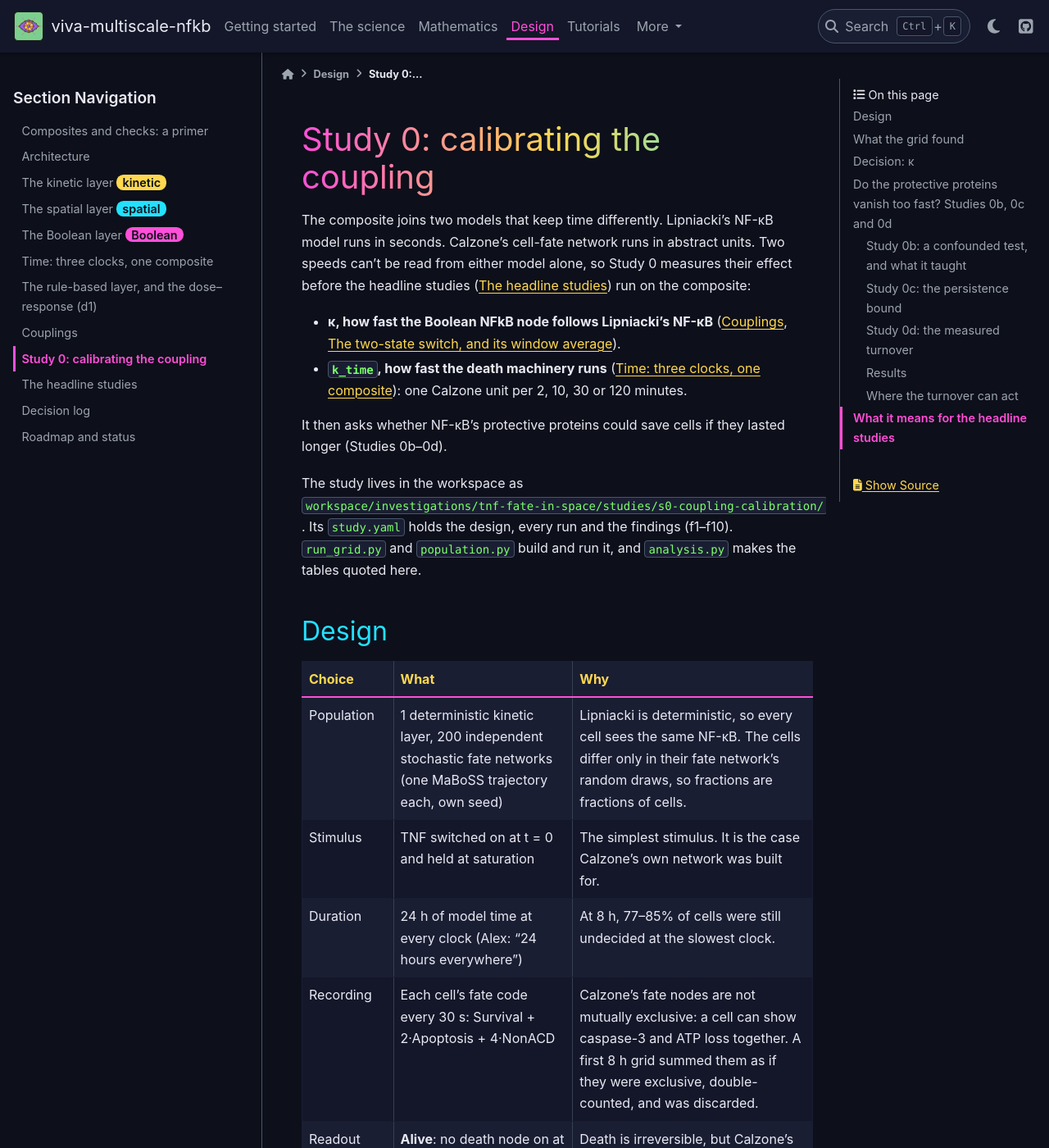
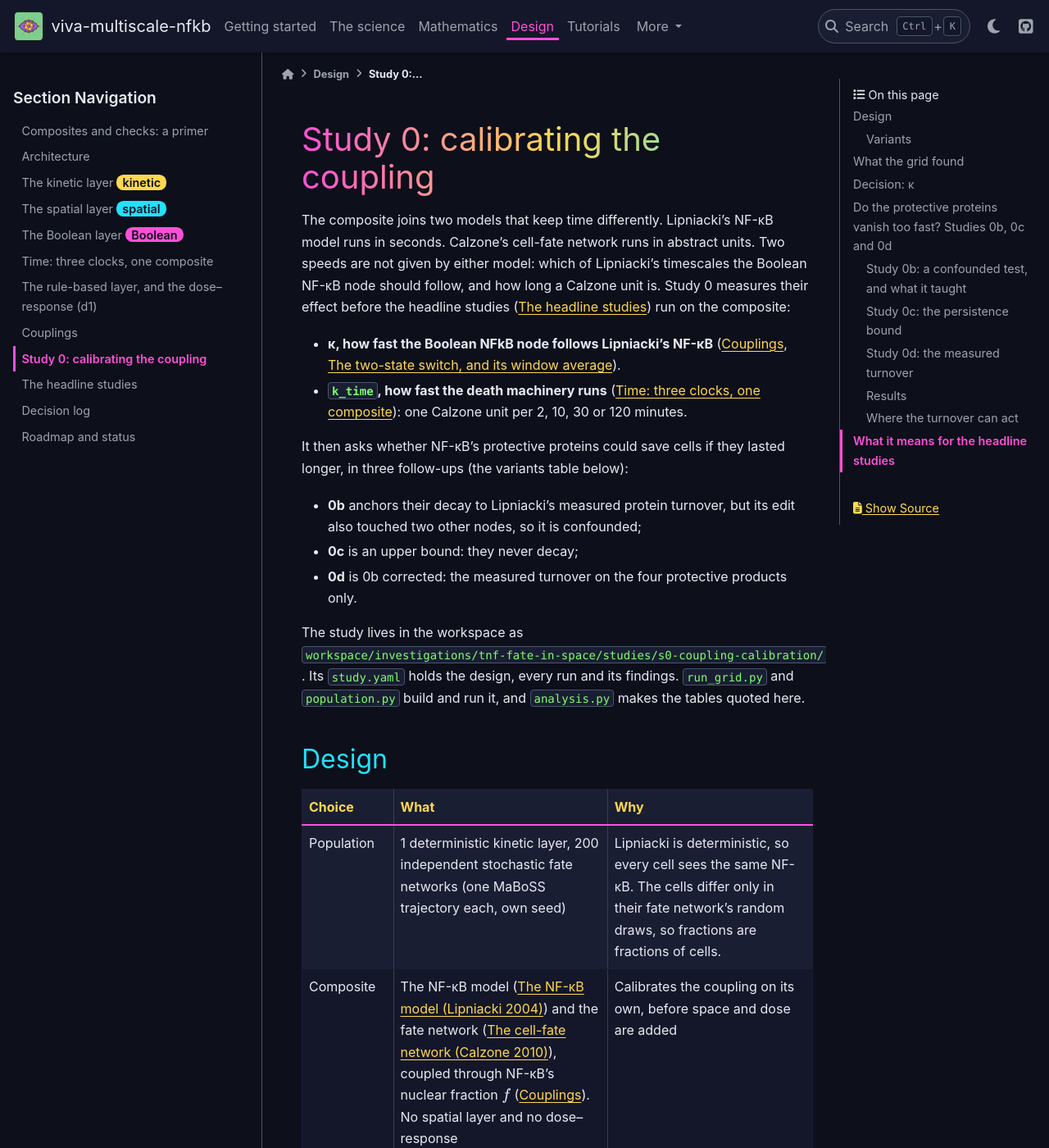
Before and after one commit to vivarium-collective/viva-multiscale-nfkb, a Sphinx documentation site: the page built from documentation/design/calibration.md, in a window 1280 px wide and 1400 px high. Shown: the whole window at 82% size. Built offline with Sphinx 7.4.7 and the PyData theme 0.15.4, drawn with Linux system fonts in a browser that asks for light colours; some of the changed text lies outside the part shown.

Commit message:
docs(calibration): Study 0 readable without the study files
- 0b, 0c and 0d are defined in one sentence each at the top; the finding ids are gone.
- The design table now says what was run:
  - the composite's layers (kinetic and fate only);
  - how TNF is held at saturation (TNF_R = 1; the TNF node on, with zero rates);
  - the grid: three kappa candidates and why, four clocks with k_time = 1/(60 x minutes),
    200 cells with seeds 1-200;
  - coupling every 30 s, one sampled state per cell.
- A variants table gives each edit, the nodes it touches and the question it asks:
  the gate removals, 0b, 0c, 0d and absorbing death.
- r_deg is named as Lipniacki's c5 (A20_degradation). A20 standing in for cFLIP, BCL2,
  XIAP and cIAP is stated as an assumption.
- The arithmetic is shown (r_tx/k_time = 0.039 = about 1/25; k_time = 1/7200). The
  "Calzone alone" row is flagged as a different readout.
- The opening says which speeds the models leave open.

sphinx-build -W passes. Docs plan step 5.

Co-Authored-By: Claude Opus 5.5 <noreply@anthropic.com>

```diff
--- a/documentation/design/calibration.md
+++ b/documentation/design/calibration.md
@@ -1,17 +1,23 @@
 # Study 0: calibrating the coupling
 
 The composite joins two models that keep time differently. Lipniacki's NF-κB model runs in seconds. Calzone's
-cell-fate network runs in abstract units. Two speeds can't be read from either model alone, so Study 0 measures their
-effect before the headline studies ({doc}`studies`) run on the composite:
+cell-fate network runs in abstract units. Two speeds are not given by either model: which of Lipniacki's timescales the
+Boolean NF-κB node should follow, and how long a Calzone unit is. Study 0 measures their effect before the headline
+studies ({doc}`studies`) run on the composite:
 
 - **κ, how fast the Boolean NFkB node follows Lipniacki's NF-κB** ({doc}`coupling`, {doc}`../math/switch`).
 - **`k_time`, how fast the death machinery runs** ({doc}`time`): one Calzone unit per 2, 10, 30 or 120 minutes.
 
-It then asks whether NF-κB's protective proteins could save cells if they lasted longer (Studies 0b–0d).
+It then asks whether NF-κB's protective proteins could save cells if they lasted longer, in three follow-ups (the
+variants table below):
+- **0b** anchors their decay to Lipniacki's measured protein turnover, but its edit also touched two other nodes, so
+  it is confounded;
+- **0c** is an upper bound: they never decay;
+- **0d** is 0b corrected: the measured turnover on the four protective products only.
 
 The study lives in the workspace as
 `workspace/investigations/tnf-fate-in-space/studies/s0-coupling-calibration/`. Its `study.yaml` holds the design,
-every run and the findings (f1–f10). `run_grid.py` and `population.py` build and run it, and `analysis.py` makes the
+every run and its findings. `run_grid.py` and `population.py` build and run it, and `analysis.py` makes the
 tables quoted here.
 
 ## Design
@@ -19,12 +25,29 @@ tables quoted here.
 | Choice | What | Why |
 |---|---|---|
 | Population | 1 deterministic kinetic layer, 200 independent stochastic fate networks (one MaBoSS trajectory each, own seed) | Lipniacki is deterministic, so every cell sees the same NF-κB. The cells differ only in their fate network's random draws, so fractions are fractions of cells. |
-| Stimulus | TNF switched on at t = 0 and held at saturation | The simplest stimulus. It is the case Calzone's own network was built for. |
+| Composite | The NF-κB model ({doc}`../science/lipniacki-model`) and the fate network ({doc}`../science/calzone-network`), coupled through NF-κB's nuclear fraction $f$ ({doc}`coupling`). No spatial layer and no dose–response | Calibrates the coupling on its own, before space and dose are added |
+| Stimulus | TNF at saturation from t = 0 and held: the NF-κB model's `TNF_R` = 1 from its rest state, and the fate network's TNF node on from the start with rates `u_TNF` = `d_TNF` = 0, so it stays on | The simplest stimulus. It is the case Calzone's own network was built for. |
+| Grid | κ × clock: κ ∈ {Calzone's own flicker, κ = `k_time`; $\ln 2/337$ s, Lipniacki's NF-κB half-rise; $\ln 2/2107$ s, Lipniacki's NF-κB → protein delay}, and 2, 10, 30 or 120 min per Calzone unit (`k_time` = 1/(60 × minutes) per second). 12 points, 200 cells each, cell seeds 1–200 | Brackets κ between the fastest and slowest NF-κB timescale in Lipniacki's model, and the clock across two orders of magnitude |
+| Coupling | Every 30 s. Each cell's fate network is one `MaBoSSProcess` with one trajectory per interval, so it records one sampled on/off state per node every 30 s ({doc}`../math/maboss`) | Each cell is a single history, as a real cell is |
 | Duration | 24 h of model time at every clock (Alex: "24 hours everywhere") | At 8 h, 77–85% of cells were still undecided at the slowest clock. |
 | Recording | Each cell's fate code every 30 s: Survival + 2·Apoptosis + 4·NonACD | Calzone's fate nodes are not mutually exclusive: a cell can show caspase-3 and ATP loss together. A first 8 h grid summed them as if they were exclusive, double-counted, and was discarded. |
 | Readout | **Alive**: no death node on at any tick in 24 h. **Durable survival**: alive with Survival on at 24 h. End state and first fate alongside | Death is irreversible, but Calzone's death nodes are not absorbing: Apoptosis follows CASP3 and NonACD follows ATP loss, and both switch off when their logic fails. Read by end state, up to 27% of a run's cells (with Calzone's gates removed) looked alive after they had died. |
 | Seeds | Every variant reuses the grid's 200 seeds | Differences between runs then come from the change, not from new random draws. Variants are compared with the grid **cell by cell** (exact McNemar test), which an adversarial review showed is needed. Comparing two fractions as if independent hid a consistent shift. |
 | Environment | The workspace's pinned `compose/` environment, through compose-api's own runner; the workbench only records the runs (Alex: "Pinned env; workbench records") | The results are what compose-api would produce in production. |
+
+### Variants
+
+Each variant changes the fate network in one named way (`population.py`, `EDITS`), runs at κ = Lipniacki's NF-κB speed
+on the grid's seeds, and is compared with the grid cell by cell.
+
+| Variant | Nodes edited | Edit | Question |
+|---|---|---|---|
+| Gate removal: RIP1 | RIP1 | logic drops `NOT CASP8` | what if caspase-8 could not cleave RIP1 and close the survival route? |
+| Gate removal: both | RIP1, cIAP | also: SMAC no longer removes cIAP | what if neither gate existed? |
+| 0b (confounded) | cFLIP, BCL2, mXIAP, mcIAP, **mROS, Survival** | switch-off at $r_\text{deg}$ instead of one Calzone unit | do the protective proteins vanish too fast? (mROS and Survival should not have been included) |
+| 0c, the bound | cFLIP, BCL2, mXIAP, mcIAP | never switch off once made | can persistence save cells at all? |
+| 0d | cFLIP, BCL2, mXIAP, mcIAP | switch-off at $r_\text{deg}$ | what does the measured turnover give? |
+| Absorbing death | Apoptosis, NonACD | never switch off once on (`absorb_death` = 1) | does absorbing death change any result? ({doc}`boolean`) |
 
 ## What the grid found
 
@@ -37,13 +60,14 @@ two columns don't sum to "dead".
 | 10 | 0 | 0 | 0 | 0.790 | 0.210 | 76 min |
 | 30 | 0 | 0 | 0 | 0.690 | 0.310 | 205 min |
 | 120 | 0.160 | 0.045 | 0.075 | 0.455 | 0.355 | 658 min |
-| Calzone alone, t = 40 units, TransRate 1/24 | | 0.014 | | 0.953 | 0.029 | |
+| Calzone alone, t = 40 units, TransRate 1/24 (a different readout: the fraction of cells with each node on at t = 40, so only roughly comparable) | | 0.014 | | 0.953 | 0.029 | |
 
 1. **Held, saturating TNF kills nearly every cell.** No cell is alive at 2–30 min per unit for any κ. At 120 min per
    unit, 6.5–16% are alive, depending on κ. 24 h is only 12 Calzone units at that clock, short of the 40 at which
    Calzone's own run is read, so some of those cells may still die.
 2. **Calzone alone also kills nearly every cell, but the split differs.**
-   - At 2 min per unit, the composite's genes switch on at about Calzone's own TransRate (1/25 against 1/24).
+   - At 2 min per unit, the composite's genes switch on at about Calzone's own TransRate: $r_\text{tx}/k_\text{time} =
+     3.29\times10^{-4} \times 120 = 0.039$ per unit, about 1/25, against 1/24.
    - There it gives no survivors in 600 cells, where Calzone's 1.4% predicts about 8. It also gives more necrosis
      (5–8.5% against 2.9%).
    - The difference is the coupling. Calzone's NFkB switches on fast and stays on while its gate is open. The coupled
@@ -93,7 +117,9 @@ between NF-κB's waves.
 ### Study 0b: a confounded test, and what it taught
 
 **The test.** Alex chose to anchor the products' decay to Lipniacki's measured protein turnover: A20's degradation
-constant, $r_\text{deg} = 3\times10^{-4}\ \text{s}^{-1}$, a 38.5 min half-life.
+constant $c_5$ (the model's `A20_degradation` reaction), $r_\text{deg} = 3\times10^{-4}\ \text{s}^{-1}$, a 38.5 min
+half-life. Lipniacki's model contains no cFLIP, BCL2, XIAP or cIAP, so A20, the one NF-κB-induced protein whose
+turnover it does contain, stands in for all four. That is an assumption.
 
 **The result.** As run, the test was **confounded**. Besides the protective products, the edit also slowed:
 - **mROS.** mROS is on when NF-κB is *off* (`NOT NFkB`), and it licenses ROS, which drives necrosis.
@@ -172,7 +198,7 @@ $$
 
 | Variant | $r_\text{off}$ | Occupancy | Durable survival | Alive |
 |---|---|---|---|---|
-| Grid | $k_\text{time} = 1.39\times10^{-4}\ \text{s}^{-1}$ | 0.48 | 9 cells | 16% |
+| Grid | $k_\text{time} = 1/7200 = 1.39\times10^{-4}\ \text{s}^{-1}$ | 0.48 | 9 cells | 16% |
 | 0d | $r_\text{deg} = 3\times10^{-4}\ \text{s}^{-1}$ | 0.30 | 0 | 12% |
 | 0c | 0 | → 1 | 21 cells | 33.5% |
 
```
Also changed, not shown: docs/design/plan-docs-first-principles.md (+5 -0 lines).
